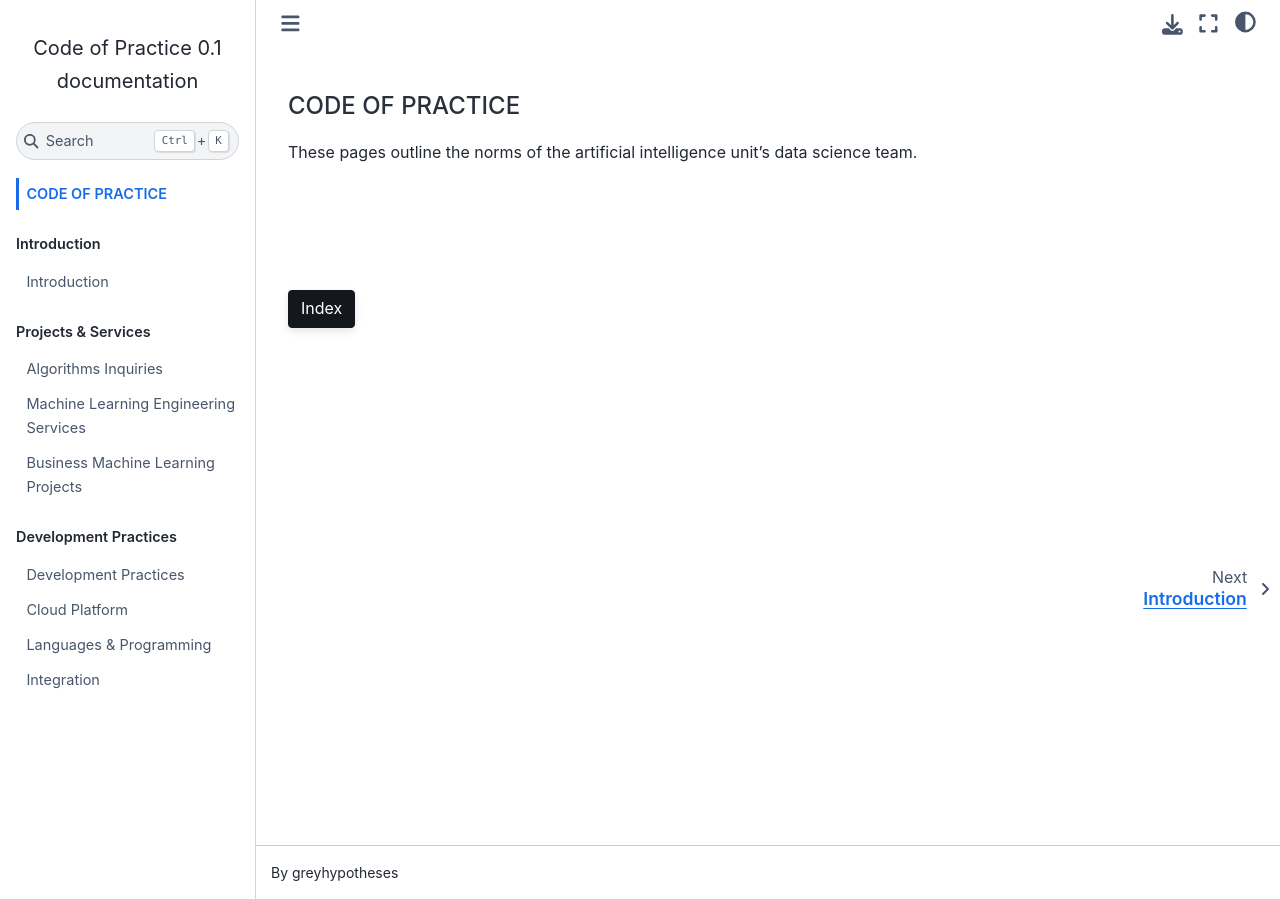
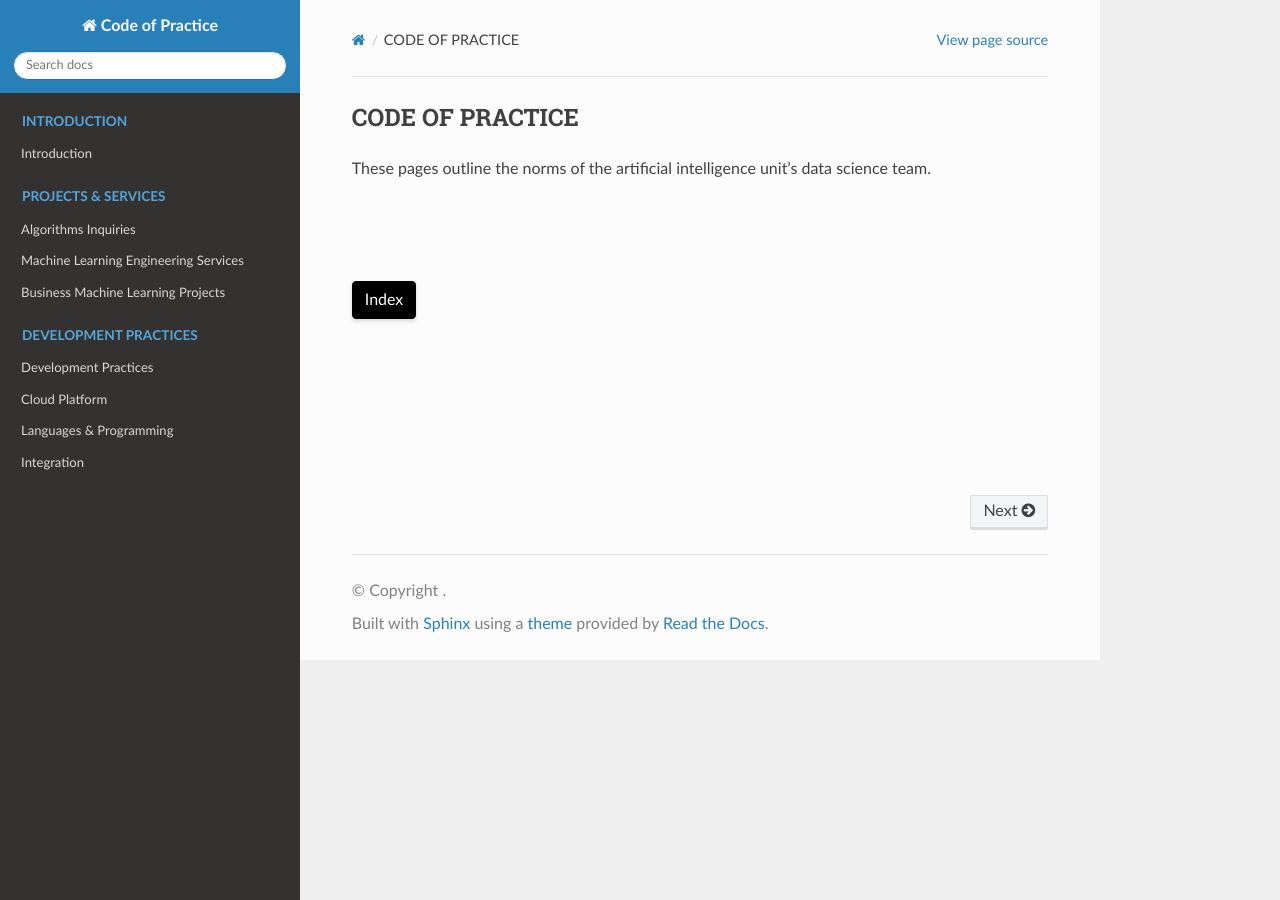
Before and after one commit to thereferences/practice, a Sphinx documentation site: the page built from docs/source/index.rst, in a window 1280 px wide. Built offline with Sphinx 7.4.7 and the Read the Docs theme 2.0.0, drawn with Linux system fonts in a browser that asks for light colours.

Commit message:
Update docs/source/conf.py

```diff
--- a/docs/source/conf.py
+++ b/docs/source/conf.py
@@ -32,6 +32,7 @@ extensions = [
     'sphinx.ext.duration',
     'sphinx.ext.githubpages',
     'sphinx_design',
+    'sphinx_rtd_theme',
     'myst_parser'
 ]
 
@@ -76,7 +77,7 @@ Options for HTML output
 https://www.sphinx-doc.org/en/master/usage/configuration.html#options-for-html-output
 '''
 
-html_theme = 'sphinx_book_theme'
+html_theme = 'sphinx_rtd_theme'
 
 html_static_path = ['_static']
 
```
